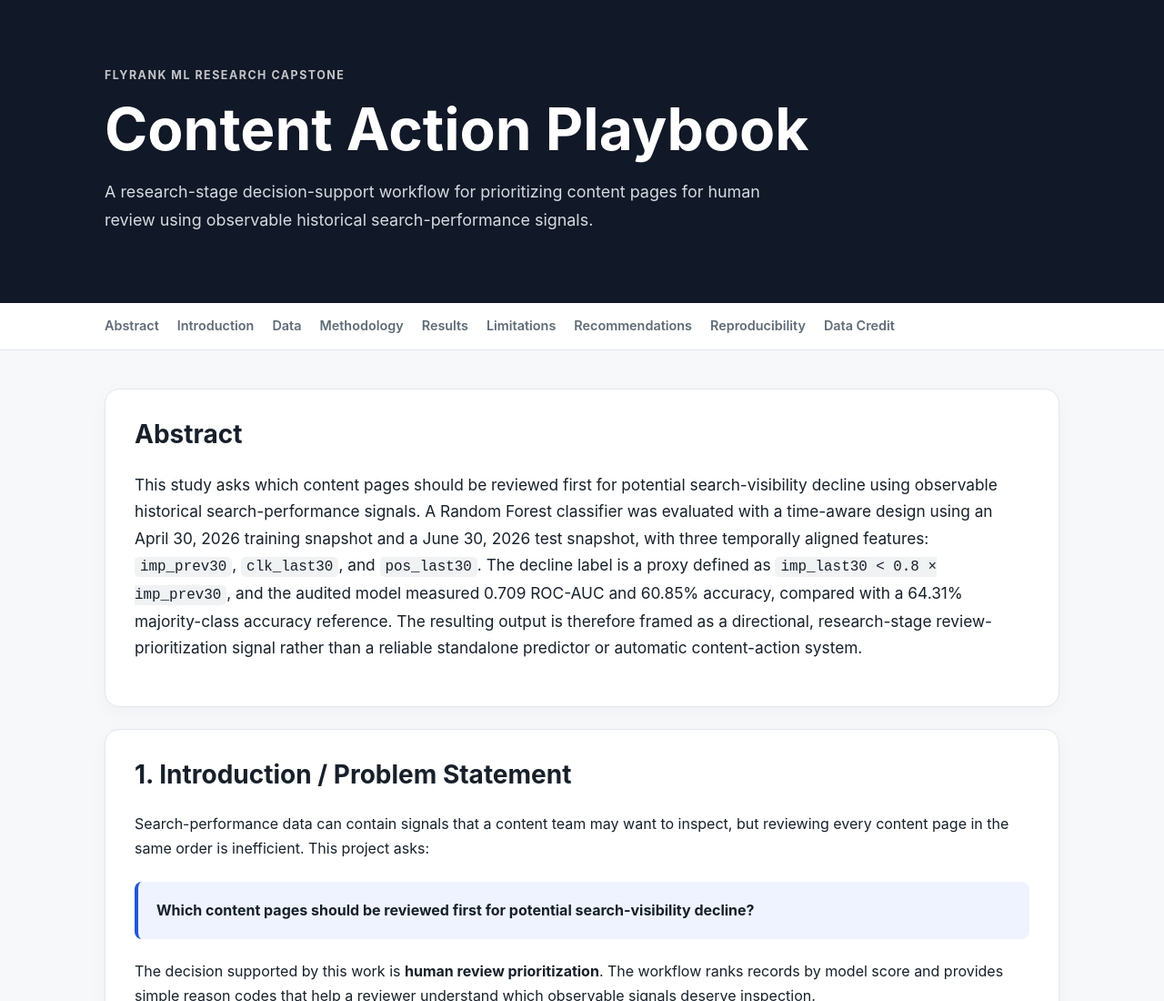
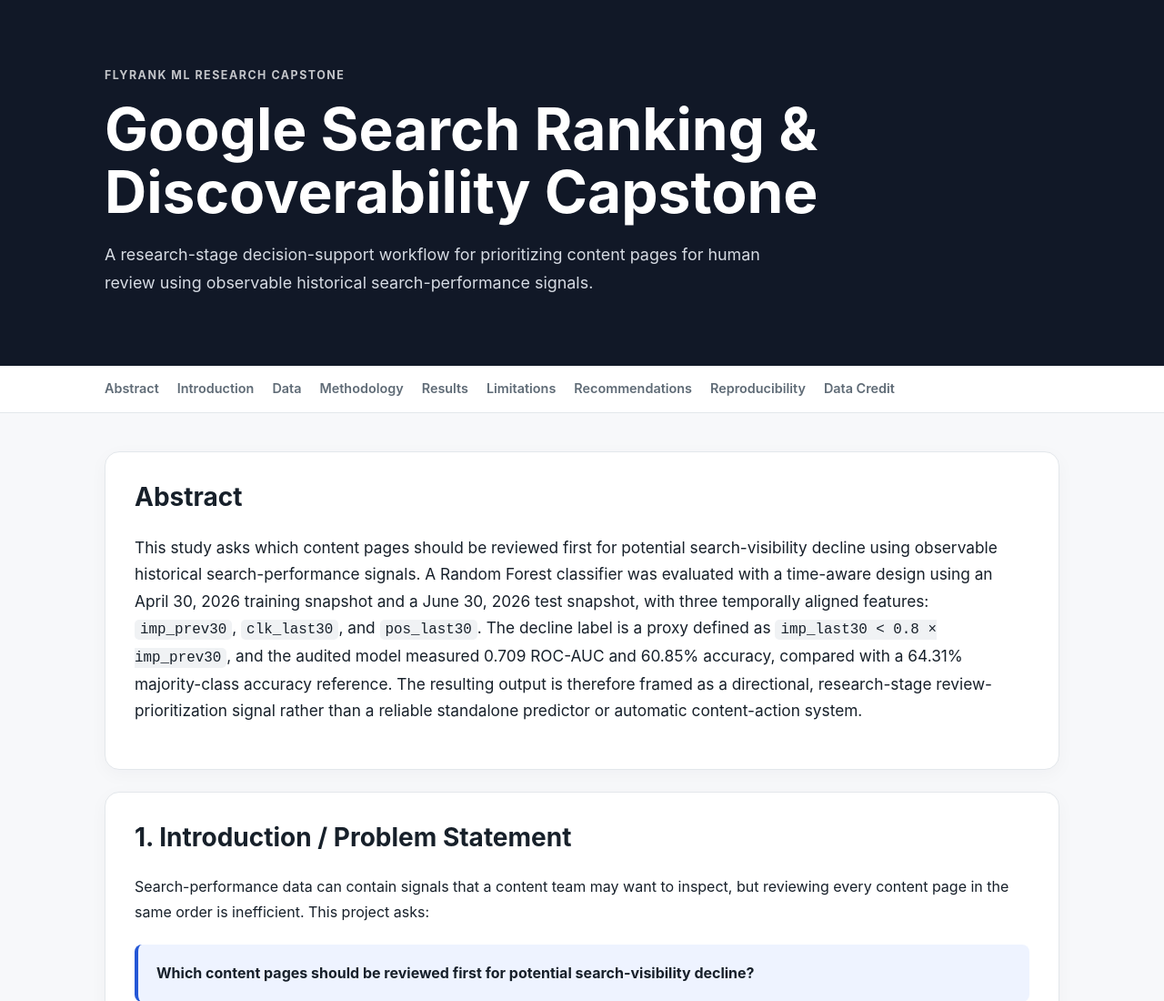
Before and after one commit to limon-available/starter-notebook, a plain HTML site: page index.html in a window 1280 px wide. Shown: the top 1100 px of the page at 91% size. Drawn offline with Linux system fonts and the light colour scheme.

Commit message:
Update index.html

```diff
--- a/index.html
+++ b/index.html
@@ -3,7 +3,7 @@
 <head>
   <meta charset="UTF-8">
   <meta name="viewport" content="width=device-width, initial-scale=1.0">
-  <title>Content Action Playbook — FlyRank ML Research</title>
+  <title>Google Search Ranking &amp; Discoverability Capstone — FlyRank ML Research</title>
   <meta name="description" content="A research-stage ML workflow for prioritizing content pages for human review using historical search-performance signals.">
   <style>
     :root {
@@ -171,7 +171,7 @@
 <header class="hero">
   <div class="hero-inner">
     <div class="eyebrow">FlyRank ML Research Capstone</div>
-    <h1>Content Action Playbook</h1>
+    <h1>Google Search Ranking &amp; Discoverability Capstone</h1>
     <p class="subtitle">
       A research-stage decision-support workflow for prioritizing content pages
       for human review using observable historical search-performance signals.
```
